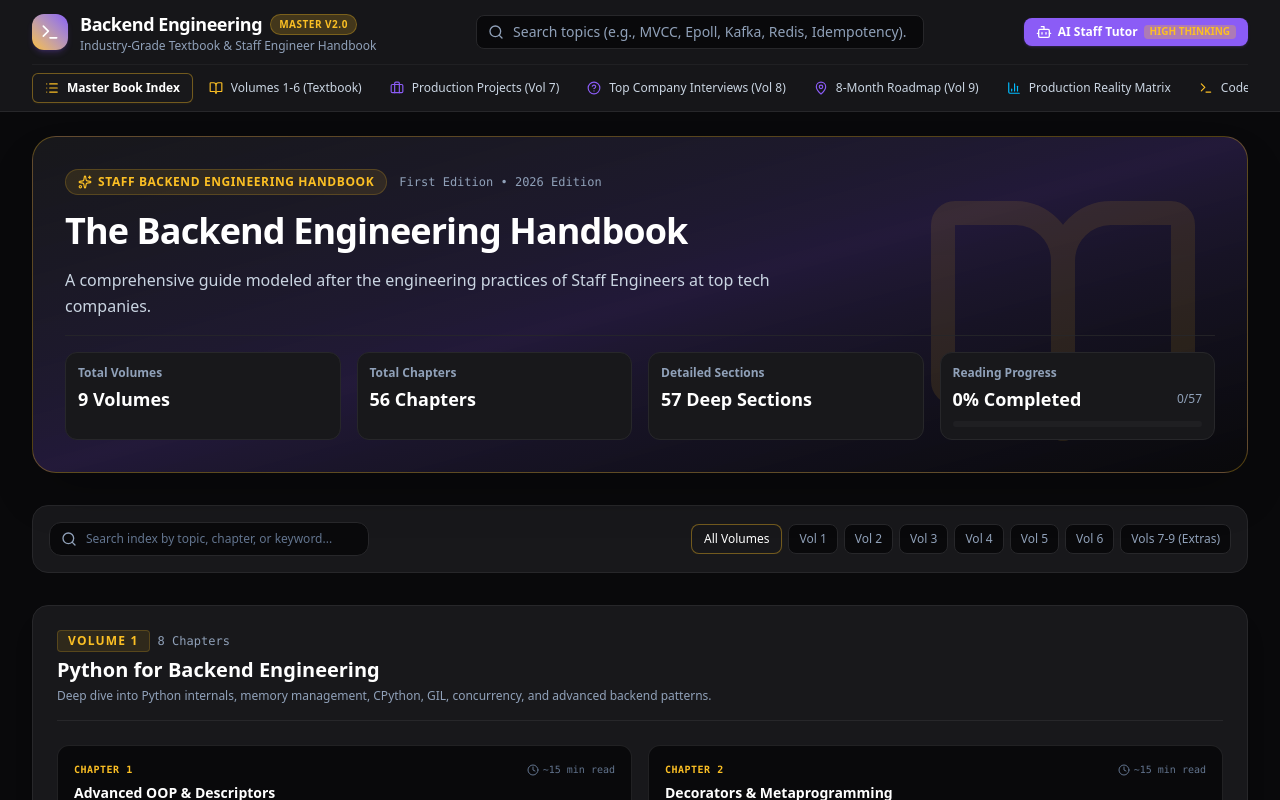
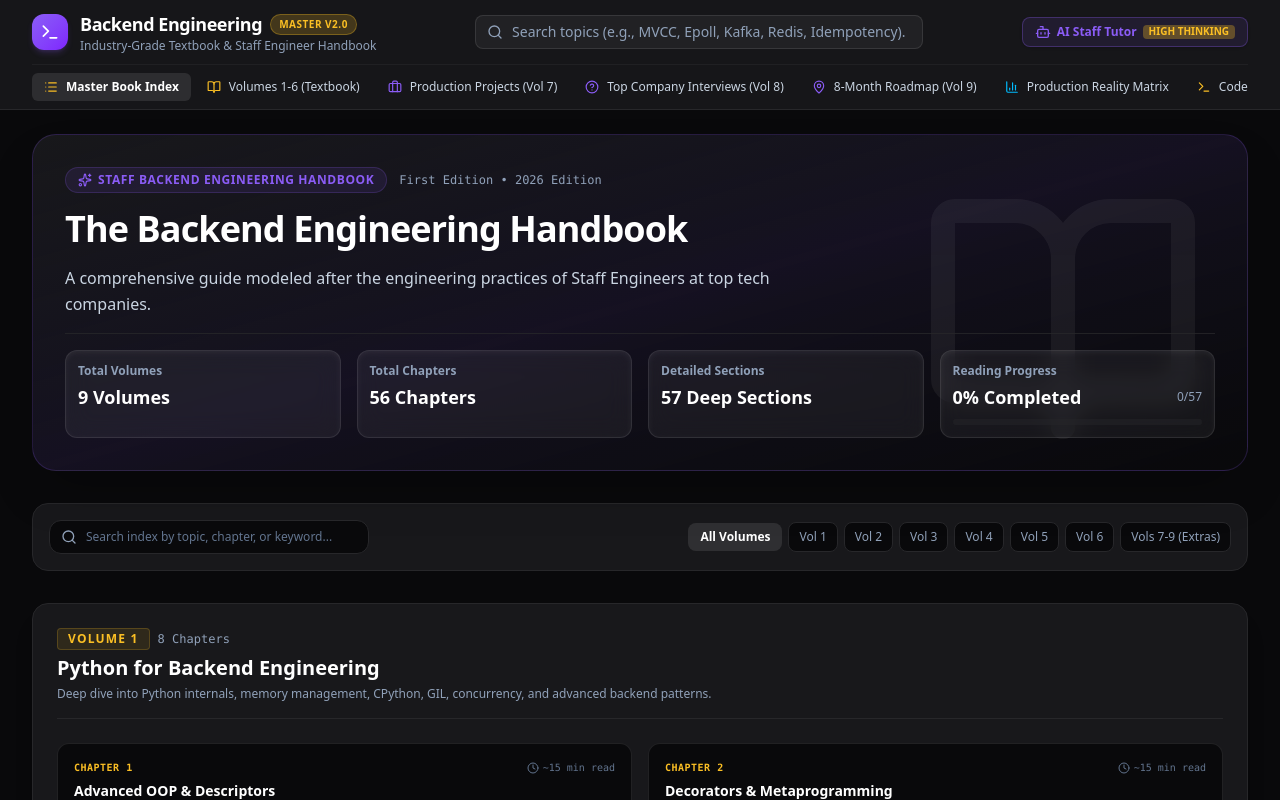
Before and after one commit to mahinigam/backend-handbook, a React (Vite) app: page / in a window 1280 px wide. Shown: the top 800 px of the page. Built offline with nearby package versions, Linux system fonts and the light colour scheme.

Commit message:
style: perfect visual harmony, glassmorphism, and color balance

```diff
--- a/src/components/BookIndexView.tsx
+++ b/src/components/BookIndexView.tsx
@@ -58,14 +58,14 @@ export const BookIndexView: React.FC<BookIndexViewProps> = ({
     <div className="space-y-8 max-w-7xl mx-auto pb-12">
 
       {/* Book Title & Header Banner */}
-      <div className="relative overflow-hidden rounded-3xl bg-gradient-to-br from-[var(--color-dark-surface)] via-primary/20 to-[var(--color-dark-base)] border border-gold/30 p-8 shadow-2xl">
-        <div className="absolute top-0 right-0 p-10 opacity-10 pointer-events-none">
-          <BookOpen className="w-72 h-72 text-gold" />
+      <div className="relative overflow-hidden rounded-3xl bg-gradient-to-br from-[var(--color-dark-surface)] via-primary/10 to-[var(--color-dark-base)] border border-primary/20 p-8 shadow-2xl">
+        <div className="absolute top-0 right-0 p-10 opacity-5 pointer-events-none">
+          <BookOpen className="w-72 h-72 text-white" />
         </div>
 
         <div className="relative z-10 space-y-4">
           <div className="flex flex-wrap items-center gap-3">
-            <span className="text-xs font-bold uppercase tracking-wider text-gold bg-gold/10 px-3 py-1 rounded-full border border-gold/20 flex items-center gap-1.5">
+            <span className="text-xs font-bold uppercase tracking-wider text-primary bg-primary/10 px-3 py-1 rounded-full border border-primary/20 flex items-center gap-1.5">
               <Sparkles className="w-3.5 h-3.5" /> Staff Backend Engineering Handbook
             </span>
             <span className="text-xs font-mono text-slate-400">First Edition • 2026 Edition</span>
@@ -80,19 +80,19 @@ export const BookIndexView: React.FC<BookIndexViewProps> = ({
 
           {/* Reading Progress Indicator */}
           <div className="pt-4 border-t border-[var(--color-dark-border)]/80 grid grid-cols-1 md:grid-cols-4 gap-4 text-xs">
-              <div className="bg-[var(--color-dark-surface)] p-3 rounded-xl border border-[var(--color-dark-border)]">
+              <div className="bg-white/5 backdrop-blur-md p-3 rounded-xl border border-white/10 shadow-inner shadow-white/5">
                 <div className="text-slate-400 font-semibold mb-1">Total Volumes</div>
               <div className="text-lg font-bold text-white">9 Volumes</div>
             </div>
-            <div className="bg-[var(--color-dark-surface)] p-3 rounded-xl border border-[var(--color-dark-border)]">
+            <div className="bg-white/5 backdrop-blur-md p-3 rounded-xl border border-white/10 shadow-inner shadow-white/5">
               <div className="text-slate-400 font-semibold mb-1">Total Chapters</div>
               <div className="text-lg font-bold text-white">{totalChapters} Chapters</div>
             </div>
-            <div className="bg-[var(--color-dark-surface)] p-3 rounded-xl border border-[var(--color-dark-border)]">
+            <div className="bg-white/5 backdrop-blur-md p-3 rounded-xl border border-white/10 shadow-inner shadow-white/5">
               <div className="text-slate-400 font-semibold mb-1">Detailed Sections</div>
               <div className="text-lg font-bold text-white">{totalSections} Deep Sections</div>
             </div>
-            <div className="bg-[var(--color-dark-surface)] p-3 rounded-xl border border-[var(--color-dark-border)]">
+            <div className="bg-white/5 backdrop-blur-md p-3 rounded-xl border border-white/10 shadow-inner shadow-white/5">
               <div className="text-slate-400 font-semibold mb-1">Reading Progress</div>
               <div className="flex items-center justify-between">
                 <span className="text-lg font-bold text-white">{progressPercent}% Completed</span>
@@ -129,7 +129,7 @@ export const BookIndexView: React.FC<BookIndexViewProps> = ({
             onClick={() => setSelectedVolFilter('all')}
             className={`px-3 py-1.5 rounded-lg text-xs font-medium transition ${
               selectedVolFilter === 'all'
-                ? 'bg-[var(--color-dark-surface)] text-white border border-gold/40 shadow-sm shadow-gold/5'
+                ? 'bg-white/10 text-white font-semibold'
                 : 'bg-[var(--color-dark-base)] text-slate-400 hover:text-white border border-[var(--color-dark-border)]'
             }`}
           >
@@ -141,7 +141,7 @@ export const BookIndexView: React.FC<BookIndexViewProps> = ({
               onClick={() => setSelectedVolFilter(v.id)}
               className={`px-2.5 py-1.5 rounded-lg text-xs font-medium transition ${
                 selectedVolFilter === v.id
-                  ? 'bg-[var(--color-dark-surface)] text-white border border-gold/40 shadow-sm shadow-gold/5'
+                  ? 'bg-white/10 text-white font-semibold'
                   : 'bg-[var(--color-dark-base)] text-slate-400 hover:text-white border border-[var(--color-dark-border)]'
               }`}
             >
@@ -152,7 +152,7 @@ export const BookIndexView: React.FC<BookIndexViewProps> = ({
             onClick={() => setSelectedVolFilter('extras')}
             className={`px-2.5 py-1.5 rounded-lg text-xs font-medium transition ${
               selectedVolFilter === 'extras'
-                ? 'bg-[var(--color-dark-surface)] text-white border border-gold/40 shadow-sm shadow-gold/5'
+                ? 'bg-white/10 text-white font-semibold'
                 : 'bg-[var(--color-dark-base)] text-slate-400 hover:text-white border border-[var(--color-dark-border)]'
             }`}
           >
--- a/src/components/Navbar.tsx
+++ b/src/components/Navbar.tsx
@@ -36,7 +36,7 @@ export const Navbar: React.FC<NavbarProps> = ({
 
           {/* Logo & Brand */}
           <div className="flex items-center gap-3 cursor-pointer" onClick={() => setActiveTab('handbook')}>
-            <div className="p-2 rounded-xl bg-gradient-to-tr from-gold to-primary text-white shadow-md shadow-primary/20">
+            <div className="p-2 rounded-xl bg-gradient-to-br from-primary to-violet-600 text-white shadow-md shadow-primary/20">
               <Terminal className="w-5 h-5" />
             </div>
             <div>
@@ -62,7 +62,7 @@ export const Navbar: React.FC<NavbarProps> = ({
                   setSearchQuery(e.target.value);
                   if (activeTab !== 'handbook') setActiveTab('handbook');
                 }}
-                className="w-full pl-9 pr-4 py-1.5 bg-[var(--color-dark-base)] border border-[var(--color-dark-border)] rounded-lg text-sm text-slate-200 placeholder-slate-400 focus:outline-none focus:ring-2 focus:ring-gold/50 focus:border-gold transition"
+                className="w-full pl-9 pr-4 py-1.5 bg-white/5 border border-white/10 hover:bg-white/10 rounded-lg text-sm text-slate-200 placeholder-slate-400 focus:outline-none focus:ring-2 focus:ring-primary/50 focus:border-primary transition"
               />
               {searchQuery && (
                 <button
@@ -79,7 +79,7 @@ export const Navbar: React.FC<NavbarProps> = ({
           <div className="flex items-center gap-2">
             <button
               onClick={() => onOpenAITutor('high_thinking')}
-              className="flex items-center gap-1.5 px-3 py-1.5 rounded-lg bg-primary hover:bg-primary/80 text-white text-xs font-semibold shadow-sm transition shadow-primary/20"
+              className="flex items-center gap-1.5 px-3 py-1.5 rounded-lg bg-primary/10 border border-primary/30 hover:bg-primary hover:text-white text-primary text-xs font-semibold shadow-sm transition"
               title="Ask Staff AI Engineer with High Thinking Reasoning"
             >
               <Bot className="w-4 h-4" />
@@ -98,7 +98,7 @@ export const Navbar: React.FC<NavbarProps> = ({
             onClick={() => setActiveTab('index')}
             className={`flex items-center gap-2 px-3 py-1.5 rounded-md transition whitespace-nowrap ${
               activeTab === 'index'
-                ? 'bg-[var(--color-dark-surface)] text-white font-semibold border border-gold/40 shadow-sm shadow-gold/5'
+                ? 'bg-white/10 text-white font-semibold'
                 : 'hover:bg-slate-800 text-slate-300'
             }`}
           >
@@ -110,7 +110,7 @@ export const Navbar: React.FC<NavbarProps> = ({
             onClick={() => setActiveTab('handbook')}
             className={`flex items-center gap-2 px-3 py-1.5 rounded-md transition whitespace-nowrap ${
               activeTab === 'handbook'
-                ? 'bg-[var(--color-dark-surface)] text-white font-semibold border border-gold/40 shadow-sm shadow-gold/5'
+                ? 'bg-white/10 text-white font-semibold'
                 : 'hover:bg-slate-800 text-slate-300'
             }`}
           >
@@ -122,7 +122,7 @@ export const Navbar: React.FC<NavbarProps> = ({
             onClick={() => setActiveTab('projects')}
             className={`flex items-center gap-2 px-3 py-1.5 rounded-md transition whitespace-nowrap ${
               activeTab === 'projects'
-                ? 'bg-[var(--color-dark-surface)] text-white font-semibold border border-gold/40 shadow-sm shadow-gold/5'
+                ? 'bg-white/10 text-white font-semibold'
                 : 'hover:bg-slate-800 text-slate-300'
             }`}
           >
@@ -134,7 +134,7 @@ export const Navbar: React.FC<NavbarProps> = ({
             onClick={() => setActiveTab('interviews')}
             className={`flex items-center gap-2 px-3 py-1.5 rounded-md transition whitespace-nowrap ${
               activeTab === 'interviews'
-                ? 'bg-[var(--color-dark-surface)] text-white font-semibold border border-gold/40 shadow-sm shadow-gold/5'
+                ? 'bg-white/10 text-white font-semibold'
                 : 'hover:bg-slate-800 text-slate-300'
             }`}
           >
@@ -146,7 +146,7 @@ export const Navbar: React.FC<NavbarProps> = ({
             onClick={() => setActiveTab('roadmap')}
             className={`flex items-center gap-2 px-3 py-1.5 rounded-md transition whitespace-nowrap ${
               activeTab === 'roadmap'
-                ? 'bg-[var(--color-dark-surface)] text-white font-semibold border border-gold/40 shadow-sm shadow-gold/5'
+                ? 'bg-white/10 text-white font-semibold'
                 : 'hover:bg-slate-800 text-slate-300'
             }`}
           >
@@ -158,7 +158,7 @@ export const Navbar: React.FC<NavbarProps> = ({
             onClick={() => setActiveTab('matrix')}
             className={`flex items-center gap-2 px-3 py-1.5 rounded-md transition whitespace-nowrap ${
               activeTab === 'matrix'
-                ? 'bg-[var(--color-dark-surface)] text-white font-semibold border border-gold/40 shadow-sm shadow-gold/5'
+                ? 'bg-white/10 text-white font-semibold'
                 : 'hover:bg-slate-800 text-slate-300'
             }`}
           >
@@ -170,7 +170,7 @@ export const Navbar: React.FC<NavbarProps> = ({
             onClick={() => setActiveTab('playground')}
             className={`flex items-center gap-2 px-3 py-1.5 rounded-md transition whitespace-nowrap ${
               activeTab === 'playground'
-                ? 'bg-[var(--color-dark-surface)] text-white font-semibold border border-gold/40 shadow-sm shadow-gold/5'
+                ? 'bg-white/10 text-white font-semibold'
                 : 'hover:bg-slate-800 text-slate-300'
             }`}
           >
```
